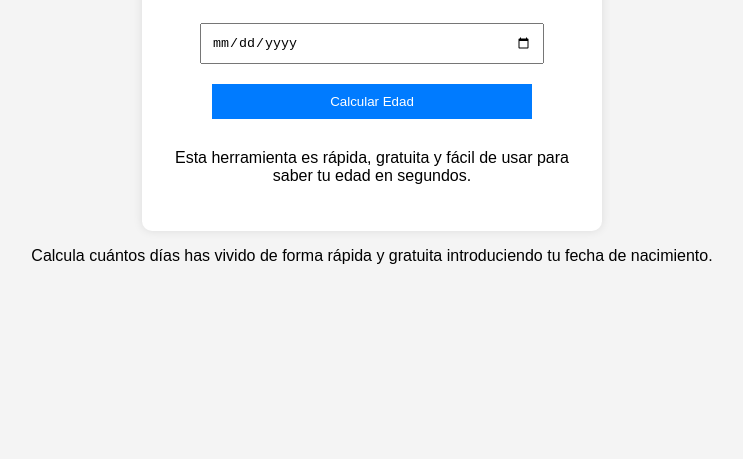
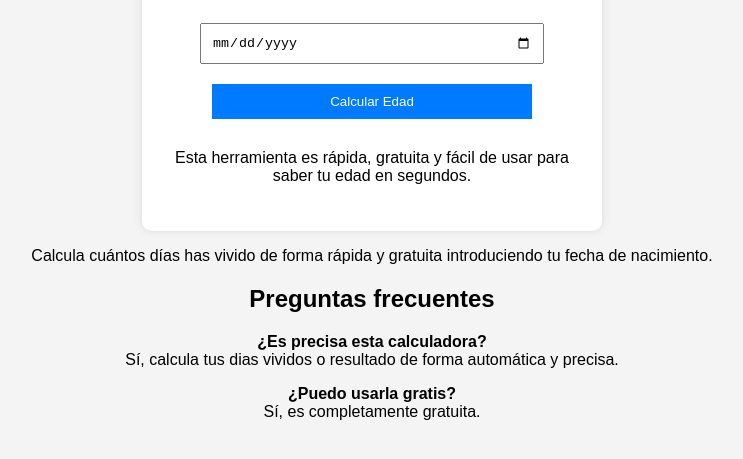
Before and after one commit to rafitorro/calculadora-dias-vividos, a plain HTML site: page index.html in a window 1280 px wide. Shown: the part 287-746 px from the top of the page, without its empty margins (268-1011 px from the left). Drawn offline with Linux system fonts and the light colour scheme.

Commit message:
index.html

```diff
--- a/index.html
+++ b/index.html
@@ -80,3 +80,10 @@ function calcularEdad() {
 </html>
 
 <p>Calcula cuántos días has vivido de forma rápida y gratuita introduciendo tu fecha de nacimiento.</p>
+<h2>Preguntas frecuentes</h2>
+
+<p><strong>¿Es precisa esta calculadora?</strong><br>
+Sí, calcula tus dias vividos o resultado de forma automática y precisa.</p>
+
+<p><strong>¿Puedo usarla gratis?</strong><br>
+Sí, es completamente gratuita.</p>
```
